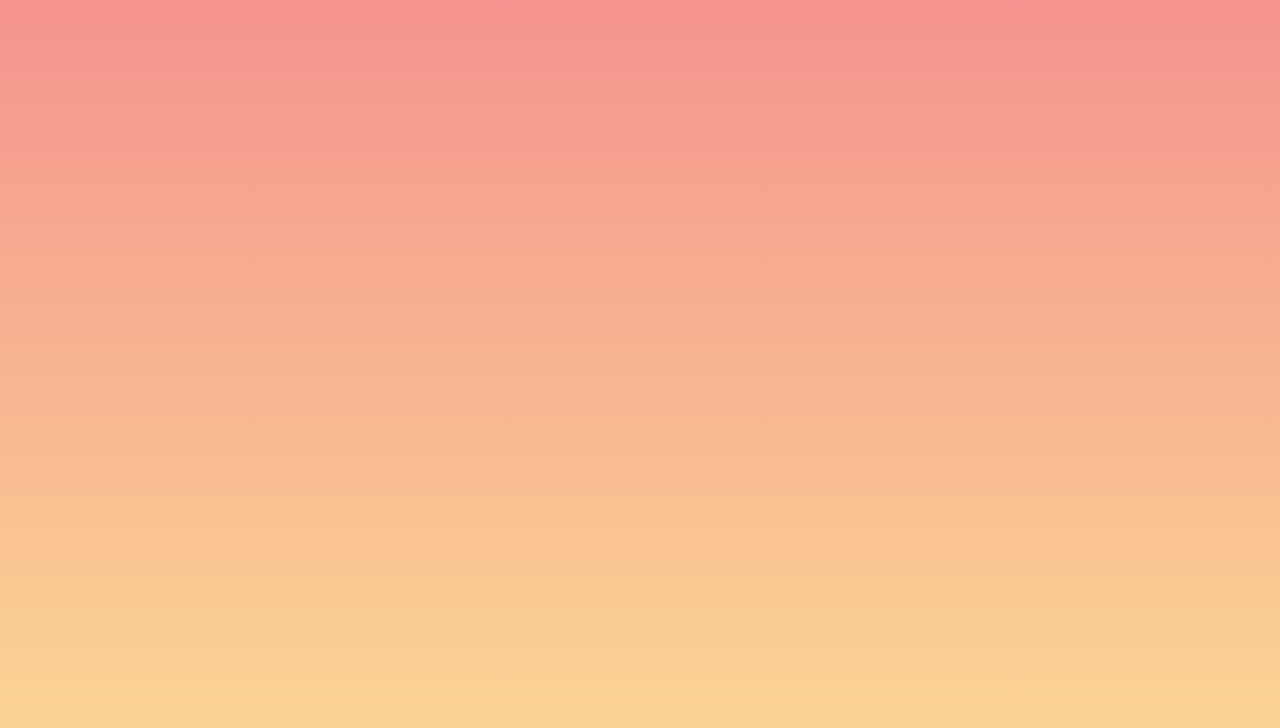
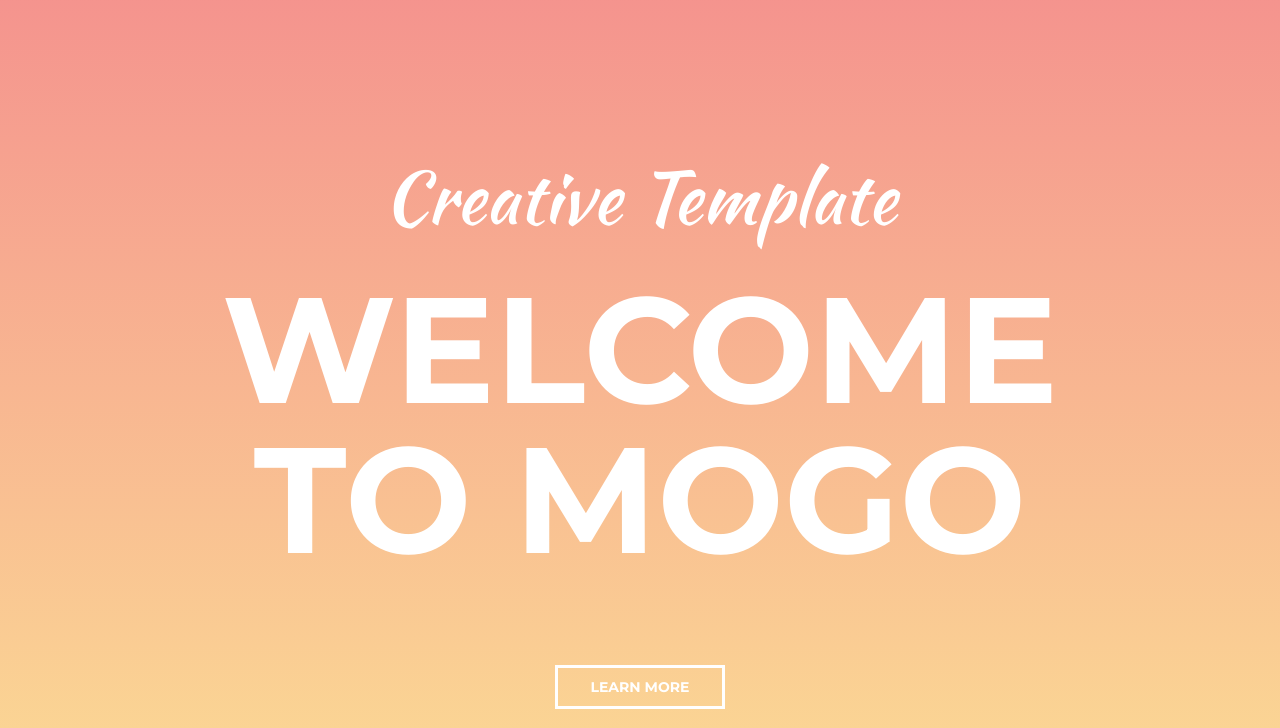
Before and after one commit to ivanberko/goit-course-html-css, a plain HTML site: page hw-10/index.html in a window 1280 px wide. Shown: the part 72-800 px from the top of the page. Drawn offline with Linux system fonts and the light colour scheme; files whose address does not match are found by name.

Commit message:
added main-title

```diff
--- a/hw-10/css/main.css
+++ b/hw-10/css/main.css
@@ -50,8 +50,7 @@ header {
 .overlay {
   background-image: -webkit-gradient(
     linear,
-    left bottom,
-    left top,
+    left bottom, left top,
     from(rgba(252, 227, 138, 0.9)),
     to(rgba(243, 129, 129, 0.9))
   );
@@ -63,7 +62,7 @@ header {
   min-height: 1000px;
 }
 
-header .container {
+header .row {
   display: -webkit-box;
   display: -ms-flexbox;
   display: flex;
@@ -74,6 +73,7 @@ header .container {
   -ms-flex-align: center;
   align-items: center;
   padding-top: 36px;
+  margin-bottom: 164px;
 }
 
 .nav {
@@ -153,39 +153,47 @@ header .container {
   border-bottom: 3px solid #fce38a;
 }
 
-.logo {
-  -webkit-animation: logo-appear 0.5s linear;
-  animation: logo-appear 0.5s linear;
+ .main-title h1 {
+  width: 70%;
+  color: #ffffff;
+  font-family: "Montserrat", sans-serif;
+  font-size: 150px;
+  text-transform: uppercase;
+  margin: 0 auto;
+  text-align: center;
+  line-height: 1;
+  margin-bottom: 90px;
 }
 
-@-webkit-keyframes logo-appear {
-  0% {
-    -webkit-transform: translateY(-200px);
-    transform: translateY(-200px);
-    opacity: 0;
-    -webkit-transform: rotate(0);
-    transform: rotate(0);
-  }
-  100% {
-    -webkit-transform: rotate(360deg);
-    transform: rotate(360deg);
-    opacity: 1;
-  }
+.main-title span {
+  display: block;
+  color: #ffffff;
+  font-family: "Kaushan Script";
+  font-size: 72px;
+  font-weight: 400;
+  margin-bottom: 42px;
+  text-transform: none;
 }
 
-@keyframes logo-appear {
-  0% {
-    -webkit-transform: translateY(-200px);
-    transform: translateY(-200px);
-    opacity: 0;
-    -webkit-transform: rotate(0);
-    transform: rotate(0);
-  }
-  100% {
-    -webkit-transform: rotate(360deg);
-    transform: rotate(360deg);
-    opacity: 1;
-  }
+.main-title__btn--white {
+  display: block;
+  margin: 0 auto;
+  background-color: transparent;
+  border: 3px solid #ffffff;
+  color: #ffffff;
+  font-family: "Montserrat", sans-serif;
+  padding: 10px 32px;
+  font-size: 14px;
+  font-weight: 700;
+  text-transform: uppercase;
+  cursor: pointer;
+  -webkit-transition: 0.2s linear;
+  transition: 0.2s linear;
+}
+
+.main-title__btn--white:hover {
+  color: #f38181;
+  border-color: #f38181;
 }
 
 /* ----------------SERVICES SECTION---------------------- */
@@ -301,7 +309,7 @@ header .container {
 }
 
 .desc-width {
-  width: 940px;
+  max-width: 940px;
   margin: 0 auto;
   margin-bottom: 92px;
 }
@@ -365,8 +373,7 @@ header .container {
   height: 470px;
   background-image: -webkit-gradient(
     linear,
-    left bottom,
-    left top,
+    left bottom, left top,
     from(rgba(252, 227, 138, 0.9)),
     to(rgba(243, 129, 129, 0.9))
   );
--- a/hw-10/index.html
+++ b/hw-10/index.html
@@ -15,7 +15,7 @@
     <!--START HEADER SECTION -->
     <header class="header banner">
       <div class="overlay">
-        <div class="container">
+        <div class="container row">
           <div class="logo">
             <a href="#"><img src="img/logo-MoGo.png" alt="logo"/></a>
           </div>
@@ -41,7 +41,16 @@
             </div>
           </nav>
         </div>
-    </div>
+        <div class="main-title container">
+          <h1>
+            <span>Creative Template</span>
+            Welcome to MoGo
+          </h1>
+          <div class="main-title__btn">
+            <button class="main-title__btn--white">Learn more</button>
+          </div>
+        </div>
+      </div>
     </header>
     <!--END HEADER SECTION -->
     <main>
@@ -122,24 +131,36 @@
               <div class="item-hover">
                 <a href="#" class="item-hover-social">
                   <svg width="13px" height="26px" class="item-icon">
-                    <use href="img/icon-sprite/symbol-defs.svg#icon-facebook"></use>
+                    <use
+                      href="img/icon-sprite/symbol-defs.svg#icon-facebook"
+                    ></use>
                   </svg>
-                  <span class="visually-hidden">facebook</span></a>
+                  <span class="visually-hidden">facebook</span></a
+                >
                 <a href="#" class="item-hover-social">
                   <svg width="26px" height="22px" class="item-icon">
-                    <use href="img/icon-sprite/symbol-defs.svg#icon-twitter"></use>
+                    <use
+                      href="img/icon-sprite/symbol-defs.svg#icon-twitter"
+                    ></use>
                   </svg>
-                  <span class="visually-hidden">twitter</span></a>
+                  <span class="visually-hidden">twitter</span></a
+                >
                 <a href="#" class="item-hover-social">
                   <svg width="21px" height="26px" class="item-icon">
-                    <use href="img/icon-sprite/symbol-defs.svg#icon-pinterest"></use>
+                    <use
+                      href="img/icon-sprite/symbol-defs.svg#icon-pinterest"
+                    ></use>
                   </svg>
-                  <span class="visually-hidden">pinterest</span></a>
+                  <span class="visually-hidden">pinterest</span></a
+                >
                 <a href="#" class="item-hover-social">
                   <svg width="26px" height="26px" class="item-icon">
-                    <use href="img/icon-sprite/symbol-defs.svg#icon-instagram"></use>
+                    <use
+                      href="img/icon-sprite/symbol-defs.svg#icon-instagram"
+                    ></use>
                   </svg>
-                  <span class="visually-hidden">instagram</span></a>
+                  <span class="visually-hidden">instagram</span></a
+                >
               </div>
               <img
                 class="foto"
@@ -147,10 +168,9 @@
                   img/team/team-1.jpg           380w,
                   img/team/retina/team-1@2x.jpg 760w
                 "
+                sizes="380px"
                 src="img/team/team-1.jpg"
                 alt="foto"
-                width="380"
-                height="470"
               />
             </div>
             <h4 class="item-name">Matthew Dix</h4>
@@ -163,24 +183,36 @@
               <div class="item-hover">
                 <a href="#" class="item-hover-social">
                   <svg width="13px" height="26px" class="item-icon">
-                    <use href="img/icon-sprite/symbol-defs.svg#icon-facebook"></use>
+                    <use
+                      href="img/icon-sprite/symbol-defs.svg#icon-facebook"
+                    ></use>
                   </svg>
-                  <span class="visually-hidden">facebook</span></a>
+                  <span class="visually-hidden">facebook</span></a
+                >
                 <a href="#" class="item-hover-social">
                   <svg width="26px" height="22px" class="item-icon">
-                    <use href="img/icon-sprite/symbol-defs.svg#icon-twitter"></use>
+                    <use
+                      href="img/icon-sprite/symbol-defs.svg#icon-twitter"
+                    ></use>
                   </svg>
-                  <span class="visually-hidden">twitter</span></a>
+                  <span class="visually-hidden">twitter</span></a
+                >
                 <a href="#" class="item-hover-social">
                   <svg width="21px" height="26px" class="item-icon">
-                    <use href="img/icon-sprite/symbol-defs.svg#icon-pinterest"></use>
+                    <use
+                      href="img/icon-sprite/symbol-defs.svg#icon-pinterest"
+                    ></use>
                   </svg>
-                  <span class="visually-hidden">pinterest</span></a>
+                  <span class="visually-hidden">pinterest</span></a
+                >
                 <a href="#" class="item-hover-social">
                   <svg width="26px" height="26px" class="item-icon">
-                    <use href="img/icon-sprite/symbol-defs.svg#icon-instagram"></use>
+                    <use
+                      href="img/icon-sprite/symbol-defs.svg#icon-instagram"
+                    ></use>
                   </svg>
-                  <span class="visually-hidden">instagram</span></a>
+                  <span class="visually-hidden">instagram</span></a
+                >
               </div>
               <img
                 class="foto"
@@ -188,10 +220,9 @@
                   img/team/team-2.jpg           380w,
                   img/team/retina/team-2@2x.jpg 760w
                 "
+                sizes="380px"
                 src="img/team/team-2.jpg"
                 alt="foto"
-                width="380"
-                height="470"
               />
             </div>
             <h4 class="item-name">Matthew Dix</h4>
@@ -204,24 +235,36 @@
               <div class="item-hover">
                 <a href="#" class="item-hover-social">
                   <svg width="13px" height="26px" class="item-icon">
-                    <use href="img/icon-sprite/symbol-defs.svg#icon-facebook"></use>
+                    <use
+                      href="img/icon-sprite/symbol-defs.svg#icon-facebook"
+                    ></use>
                   </svg>
-                  <span class="visually-hidden">facebook</span></a>
+                  <span class="visually-hidden">facebook</span></a
+                >
                 <a href="#" class="item-hover-social">
                   <svg width="26px" height="22px" class="item-icon">
-                    <use href="img/icon-sprite/symbol-defs.svg#icon-twitter"></use>
+                    <use
+                      href="img/icon-sprite/symbol-defs.svg#icon-twitter"
+                    ></use>
                   </svg>
-                  <span class="visually-hidden">twitter</span></a>
+                  <span class="visually-hidden">twitter</span></a
+                >
                 <a href="#" class="item-hover-social">
                   <svg width="21px" height="26px" class="item-icon">
-                    <use href="img/icon-sprite/symbol-defs.svg#icon-pinterest"></use>
+                    <use
+                      href="img/icon-sprite/symbol-defs.svg#icon-pinterest"
+                    ></use>
                   </svg>
-                  <span class="visually-hidden">pinterest</span></a>
+                  <span class="visually-hidden">pinterest</span></a
+                >
                 <a href="#" class="item-hover-social">
                   <svg width="26px" height="26px" class="item-icon">
-                    <use href="img/icon-sprite/symbol-defs.svg#icon-instagram"></use>
+                    <use
+                      href="img/icon-sprite/symbol-defs.svg#icon-instagram"
+                    ></use>
                   </svg>
-                  <span class="visually-hidden">instagram</span></a>
+                  <span class="visually-hidden">instagram</span></a
+                >
               </div>
               <img
                 class="foto"
@@ -229,10 +272,9 @@
                   img/team/team-3.jpg           380w,
                   img/team/retina/team-3@2x.jpg 760w
                 "
+                sizes="380px"
                 src="img/team/team-3.jpg"
                 alt="foto"
-                width="380"
-                height="470"
               />
             </div>
             <h4 class="item-name">Matthew Dix</h4>
```
